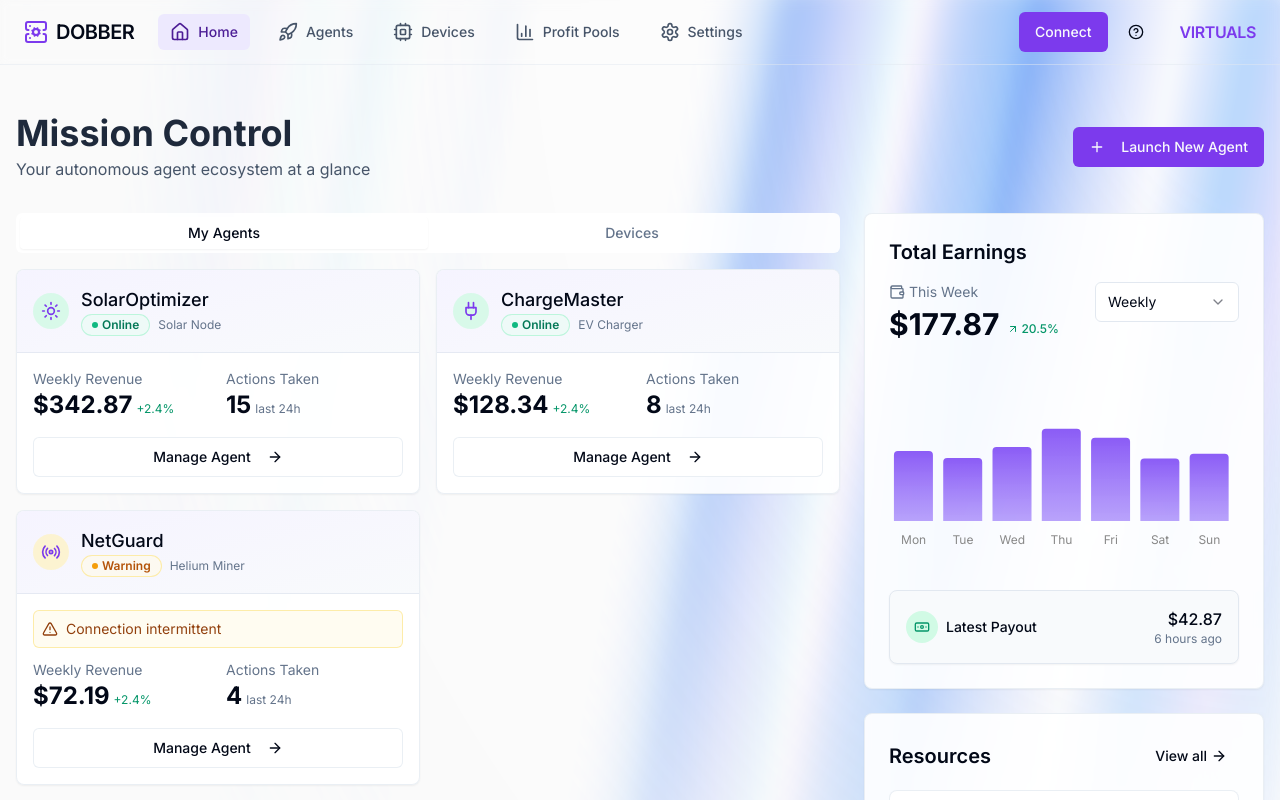
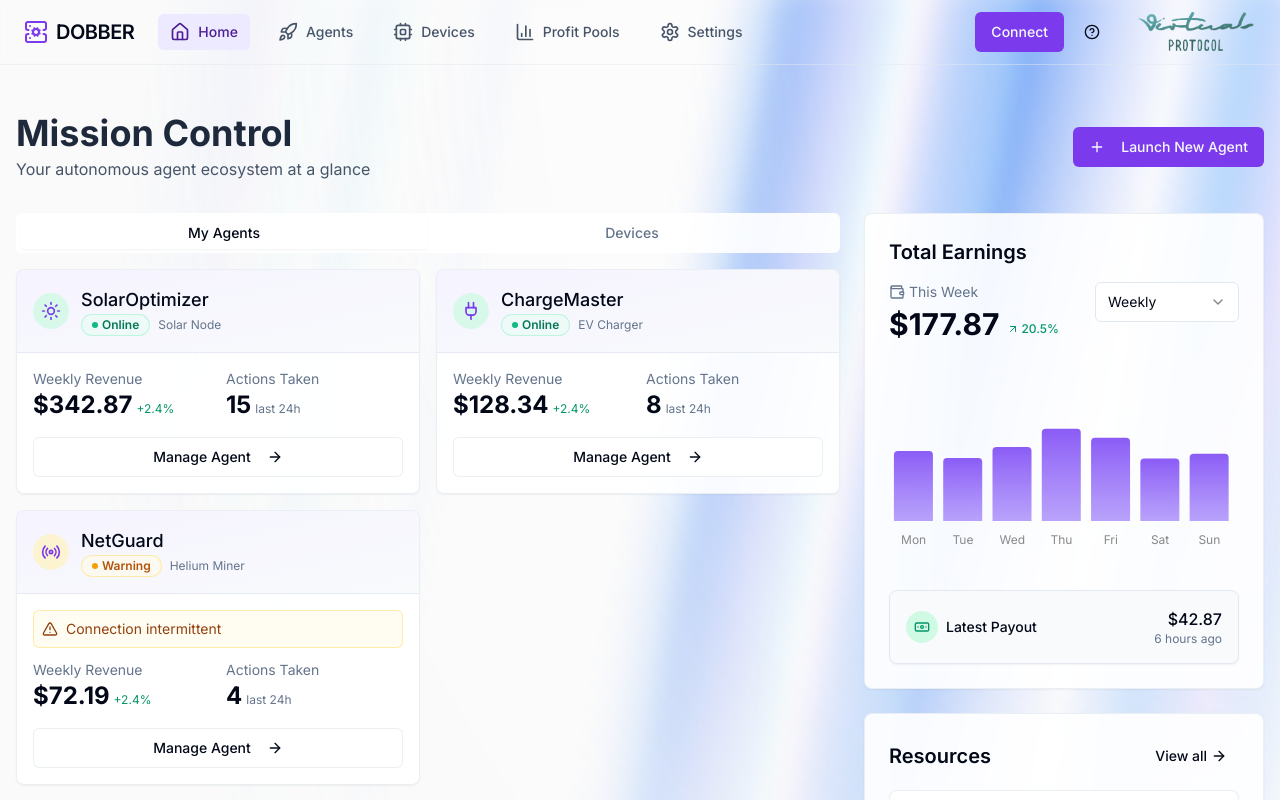
Before and after one commit to blessedux/Dobber_agent_launchpad, a Next.js app: page /dashboard in a window 1280 px wide. Shown: the top 800 px of the page. Built offline with nearby package versions, Linux system fonts and the light colour scheme.

Commit message:
updated virtuals logo in navbar

```diff
--- a/components/navbar.tsx
+++ b/components/navbar.tsx
@@ -1,6 +1,7 @@
 "use client"
 
 import Link from "next/link"
+import Image from "next/image"
 import { usePathname } from "next/navigation"
 import { Button } from "@/components/ui/button"
 import { MobileMenu } from "@/components/mobile-menu"
@@ -61,7 +62,13 @@ export default function Navbar() {
 
           {/* Virtuals Logo */}
           <div className="flex items-center ml-4">
-            <span className="text-md font-semibold tracking-tight hidden md:inline-block text-violet-600 dark:text-violet-400">VIRTUALS</span>
+            <Image
+              src="/virtuals_logo.svg"
+              alt="Virtuals Logo"
+              width={120}
+              height={32}
+              className="hidden md:block"
+            />
           </div>
 
           <MobileMenu />
```
